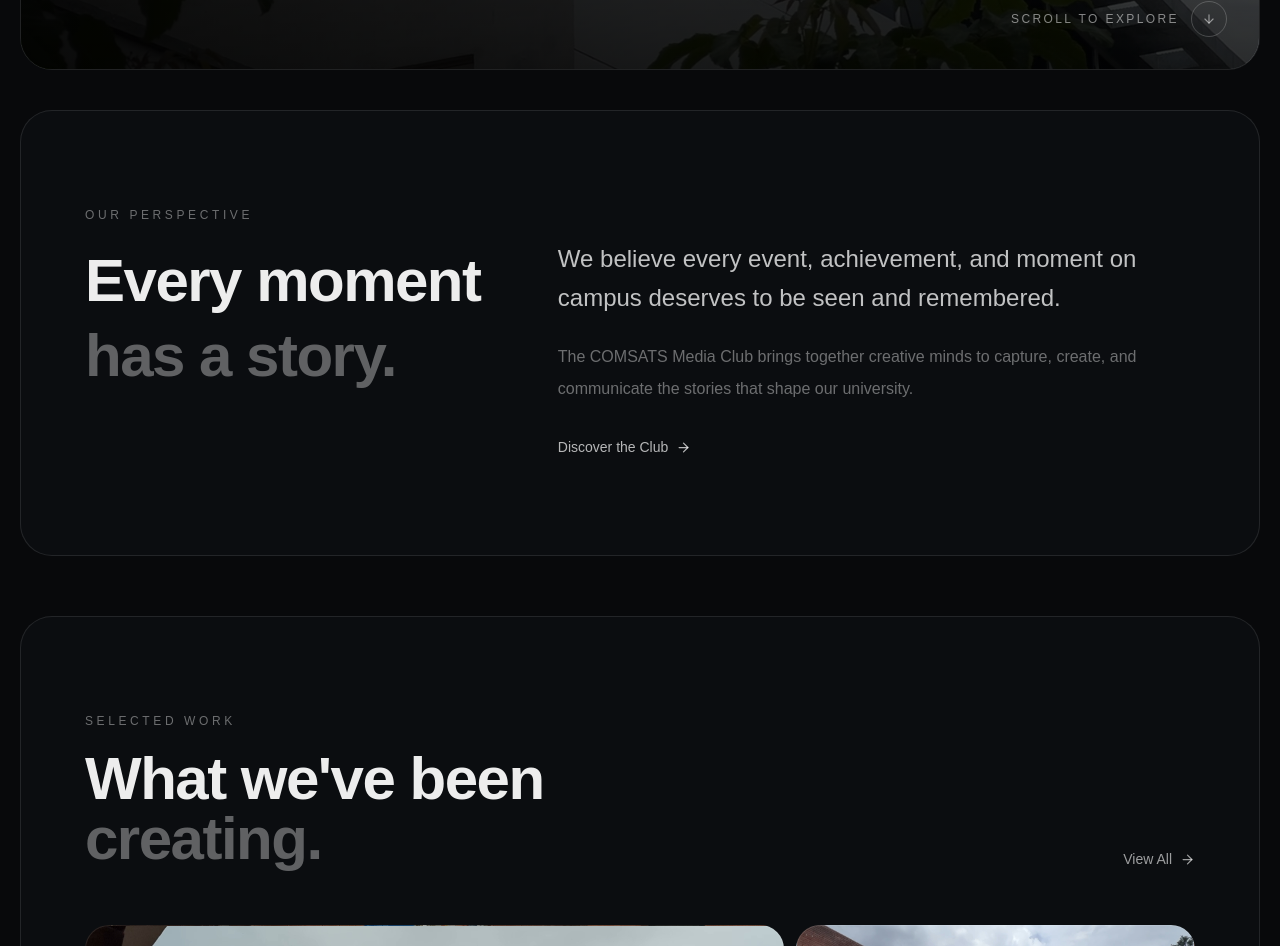
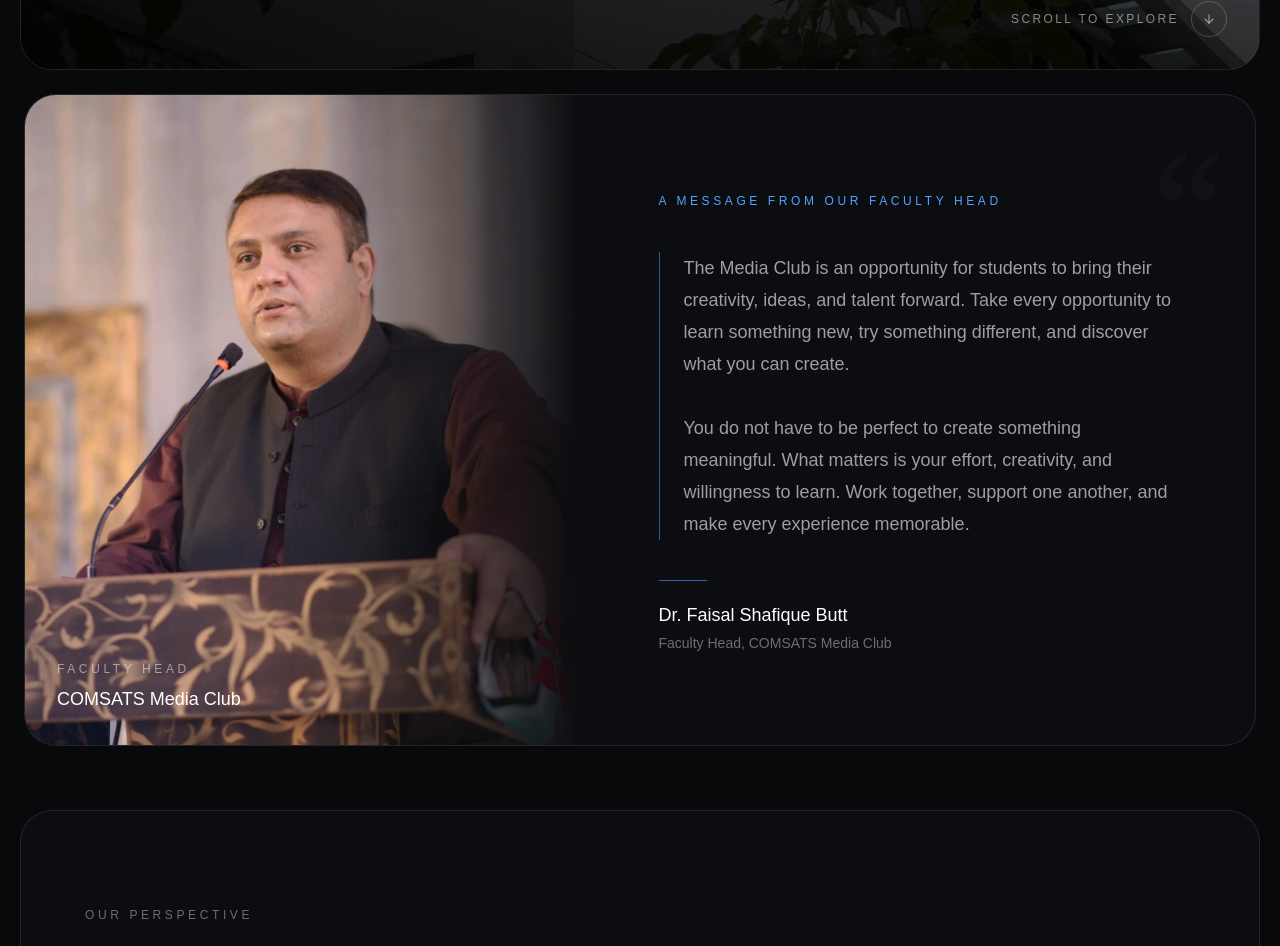
Before and after one commit to ijawadahmadcs/comsatsmediaclubwah, a Next.js app: page / in a window 1280 px wide. Shown: the part 740-1686 px from the top of the page. Built offline with nearby package versions, Linux system fonts and the light colour scheme.

Commit message:
faculty-head-message

```diff
--- a/app/join/page.tsx
+++ b/app/join/page.tsx
@@ -10,10 +10,7 @@ const interests = [
   "Graphic Design",
   "Video Editing",
   "Content Creation",
-  "Digital Storytelling",
-  "Social Media",
-  "Writing",
-  "Other",
+  "Digital Storytelling"
 ];
 
 export default function JoinPage() {
--- a/app/page.tsx
+++ b/app/page.tsx
@@ -70,6 +70,107 @@ export default function Home() {
   return (
    <>
    <Hero/>
+{/* Faculty Head Vision */}
+<section className=" m-6 relative overflow-hidden rounded-[2rem] border border-white/10 bg-[#0b0d10]">
+  <div className="grid min-h-[650px] lg:grid-cols-[0.9fr_1.1fr]">
+
+    {/* Image */}
+    <motion.div
+      initial={{ opacity: 0, scale: 1.05 }}
+      whileInView={{ opacity: 1, scale: 1 }}
+      viewport={{ once: true }}
+      transition={{ duration: 0.8 }}
+      className="relative min-h-[500px] lg:min-h-full"
+    >
+      <div
+        className="absolute inset-0 bg-cover bg-center"
+        style={{
+          backgroundImage: "url('/faculty-head.png')",
+        }}
+      />
+
+      {/* Dark overlay */}
+      <div className="absolute inset-0 bg-gradient-to-t from-[#0b0d10] via-black/20 to-transparent lg:bg-gradient-to-r lg:from-transparent lg:via-transparent lg:to-[#0b0d10]" />
+
+      {/* Blue glow */}
+      <div className="absolute -bottom-20 -left-20 h-72 w-72 rounded-full bg-blue-600/20 blur-[120px]" />
+
+      {/* Label */}
+      <div className="absolute bottom-8 left-8">
+        <p className="text-xs font-medium uppercase tracking-[0.3em] text-white/50">
+          Faculty Head
+        </p>
+        <p className="mt-2 text-lg font-medium text-white">
+          COMSATS Media Club
+        </p>
+      </div>
+    </motion.div>
+
+    {/* Content */}
+    <div className="relative flex flex-col justify-center px-8 py-16 sm:px-12 lg:px-16 xl:px-20">
+
+      {/* Small heading */}
+      <motion.div
+        initial={{ opacity: 0, y: 20 }}
+        whileInView={{ opacity: 1, y: 0 }}
+        viewport={{ once: true }}
+        transition={{ duration: 0.6 }}
+      >
+        <span className="text-xs font-medium uppercase tracking-[0.3em] text-blue-400">
+          A Message From Our Faculty Head
+        </span>
+      </motion.div>
+
+      {/* Quote */}
+      <motion.blockquote
+        initial={{ opacity: 0, y: 20 }}
+        whileInView={{ opacity: 1, y: 0 }}
+        viewport={{ once: true }}
+        transition={{ duration: 0.6, delay: 0.15 }}
+        className="mt-10 max-w-2xl border-l border-blue-400/50 pl-6 text-base leading-8 text-white/60 sm:text-lg"
+      >
+        The Media Club is an opportunity for students to bring their
+        creativity, ideas, and talent forward. Take every opportunity
+        to learn something new, try something different, and discover
+        what you can create.
+
+        <br />
+        <br />
+
+        You do not have to be perfect to create something meaningful.
+        What matters is your effort, creativity, and willingness to
+        learn. Work together, support one another, and make every
+        experience memorable.
+      </motion.blockquote>
+
+      {/* Attribution */}
+      <motion.div
+        initial={{ opacity: 0, y: 20 }}
+        whileInView={{ opacity: 1, y: 0 }}
+        viewport={{ once: true }}
+        transition={{ duration: 0.6, delay: 0.3 }}
+        className="mt-10"
+      >
+        <div className="h-px w-12 bg-blue-400/60" />
+
+        <p className="mt-5 text-lg font-medium text-white">
+          Dr. Faisal Shafique Butt
+        </p>
+
+        <p className="mt-1 text-sm text-white/40">
+          Faculty Head, COMSATS Media Club
+        </p>
+      </motion.div>
+
+      {/* Decorative quote mark */}
+      <span className="pointer-events-none absolute right-8 top-8 text-[160px] font-serif leading-none text-white/[0.025] select-none">
+        “
+      </span>
+
+    </div>
+  </div>
+</section>
+
     <section className="mt-4 sm:mt-5 p-5">
         <div className="rounded-[2rem] border border-white/10 bg-[#0b0d10] px-6 py-16 sm:px-10 lg:px-16 lg:py-24">
           <div className="grid gap-12 lg:grid-cols-[0.8fr_1.2fr]">
--- a/app/work/page.tsx
+++ b/app/work/page.tsx
@@ -9,44 +9,44 @@ const projects = [
     title: "Campus Life",
     category: "Photography",
     year: "2026",
-    image: "/work/campus-life.jpg",
+    image: "/work/work-2.jpeg",
     size: "large",
   },
   {
     title: "University Events",
     category: "Event Coverage",
     year: "2026",
-    image: "/work/events.jpg",
+    image: "/work/work-3.jpeg",
     size: "small",
   },
-  {
-    title: "Creative Stories",
-    category: "Videography",
-    year: "2026",
-    image: "/work/creative-stories.jpg",
-    size: "small",
-  },
-  {
-    title: "Visual Identity",
-    category: "Creative Design",
-    year: "2026",
-    image: "/work/visual-identity.jpg",
-    size: "medium",
-  },
-  {
-    title: "Moments at COMSATS",
-    category: "Photography",
-    year: "2026",
-    image: "/work/moments.jpg",
-    size: "medium",
-  },
-  {
-    title: "Behind the Scenes",
-    category: "Digital Storytelling",
-    year: "2026",
-    image: "/work/behind-scenes.jpg",
-    size: "large",
-  },
+  // {
+  //   title: "Creative Stories",
+  //   category: "Videography",
+  //   year: "2026",
+  //   image: "/work/creative-stories.jpg",
+  //   size: "small",
+  // },
+  // {
+  //   title: "Visual Identity",
+  //   category: "Creative Design",
+  //   year: "2026",
+  //   image: "/work/visual-identity.jpg",
+  //   size: "medium",
+  // },
+  // {
+  //   title: "Moments at COMSATS",
+  //   category: "Photography",
+  //   year: "2026",
+  //   image: "/work/moments.jpg",
+  //   size: "medium",
+  // },
+  // {
+  //   title: "Behind the Scenes",
+  //   category: "Digital Storytelling",
+  //   year: "2026",
+  //   image: "/work/behind-scenes.jpg",
+  //   size: "large",
+  // },
 ];
 
 const categories = [
```
Also changed, not shown: public/faculty-head.png (added).
